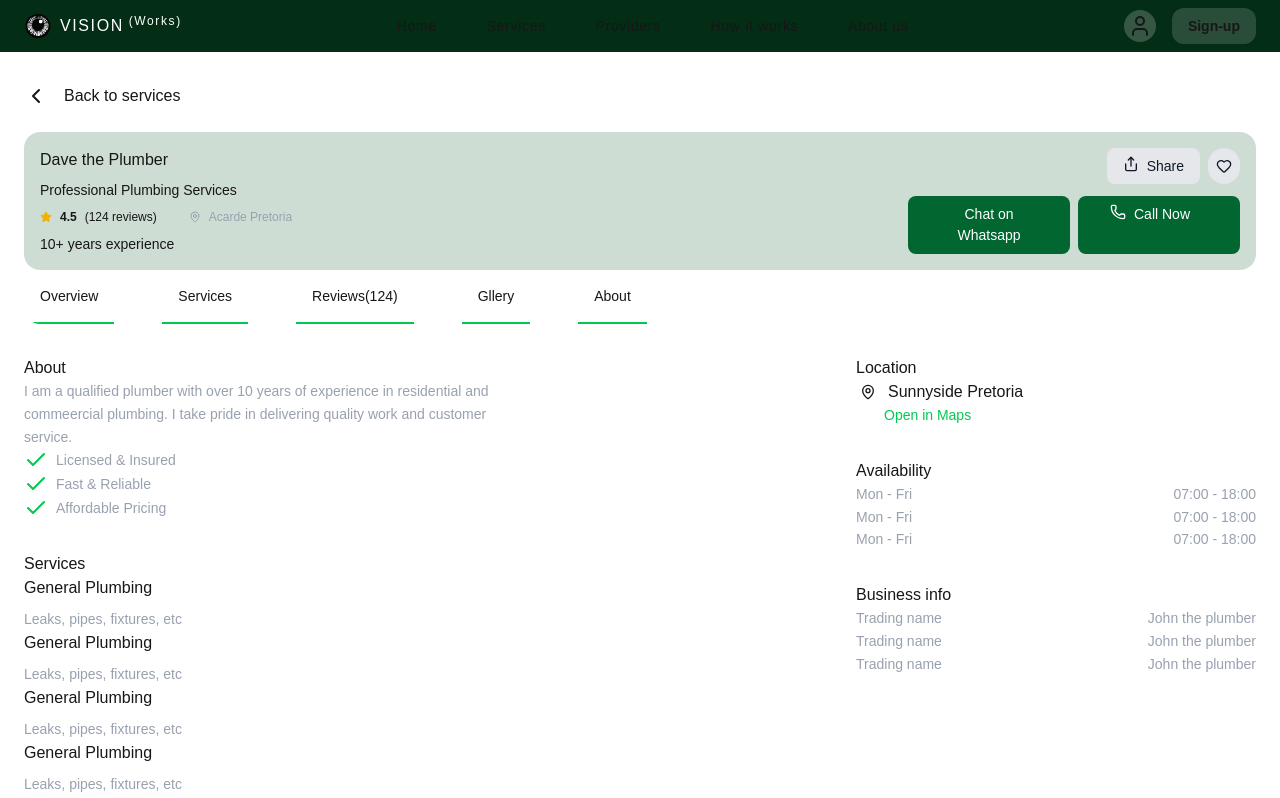
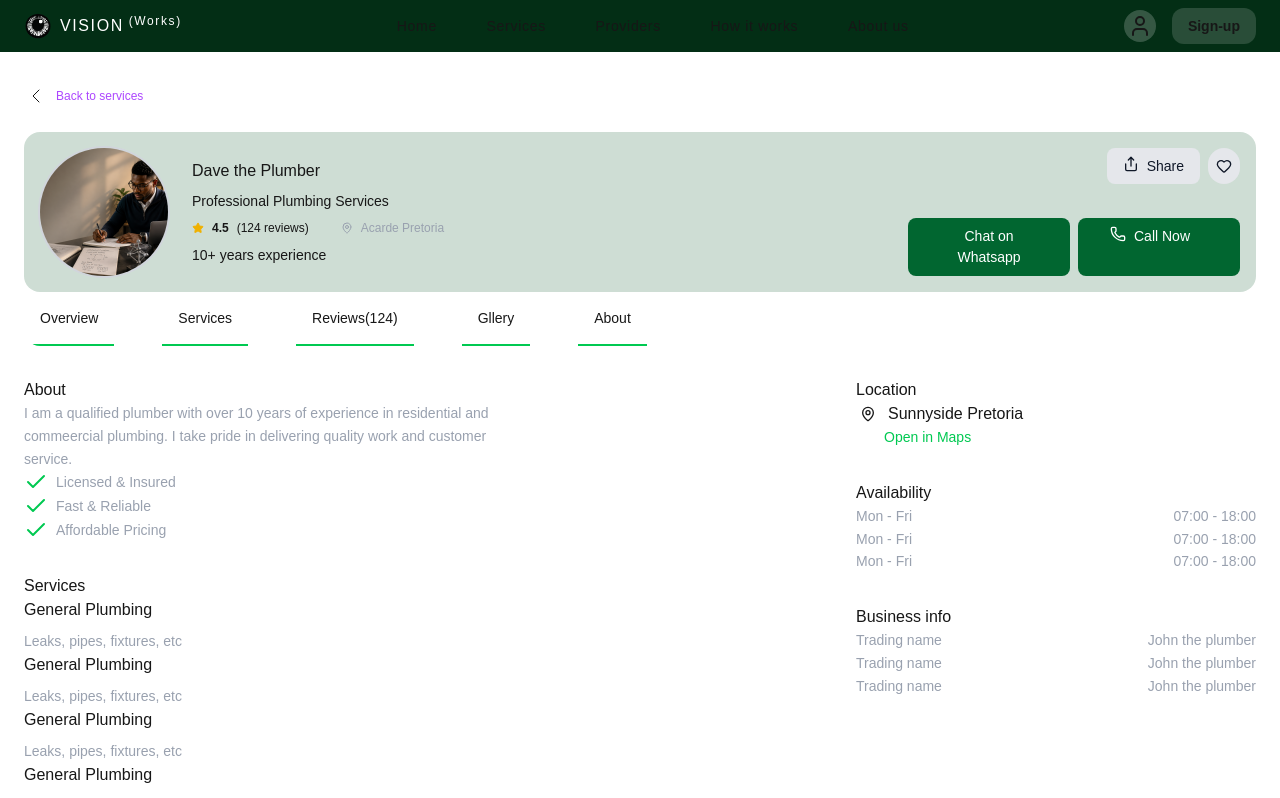
Before and after one commit to BlessingDotDev/vision-works, a Next.js app: page /providers in a window 1280 px wide. Shown: the top 798 px of the page. Built offline with nearby package versions, Linux system fonts and the light colour scheme.

Commit message:
fix image in provider page and make the back to services interactive

```diff
--- a/app/providers/page.tsx
+++ b/app/providers/page.tsx
@@ -6,27 +6,30 @@ import {
 import Button from "@/components/ui/Button";
 import Text from "@/components/ui/Text";
 import { profileNav } from "@/data/profile"
+import Image from "next/image"
+import Link from "next/link"
 
 function profile() {
   return (
       <main className="my-8 mx-6">
 
-        <div className="flex items-centeer gap-4 mb-6">
-          <ChevronLeft />
-          <h4>Back to services</h4>
-        </div>
+        <Link href="/services" className="flex items-center justify-start gap-2 mb-6">
+          <ChevronLeft className="h-6" strokeWidth={1}/>
+          <p className="text-[12px] text-purple-500">Back to services</p>
+        </Link>
 
         <section>
           <div className="bg-green-900/20 p-4 rounded-2xl
             flex flex-col gap-12 md:flex-row justify-between">
-            <div className="flex items-center gap-6">
-              {/* <img
+            <div className="flex items-center gap-6 ">
+              <Image
                 alt="profile image"
-                src="/src/assets/hero.png"
-
-                className="h-24 md:h-32 w-24 md:w-32 ring-2
-                ring-gray-300 rounded-full object-cover"
-              /> */}
+                src="/hero.png"
+                width={500}
+                height={500}
+                className="object-cover h-24 md:h-32 w-24 md:w-32 ring-2
+                ring-gray-300 rounded-full "
+              />
 
               <div className="flex flex-col gap-0 md:gap-2">
                 <div className="flex justify-between">
```
